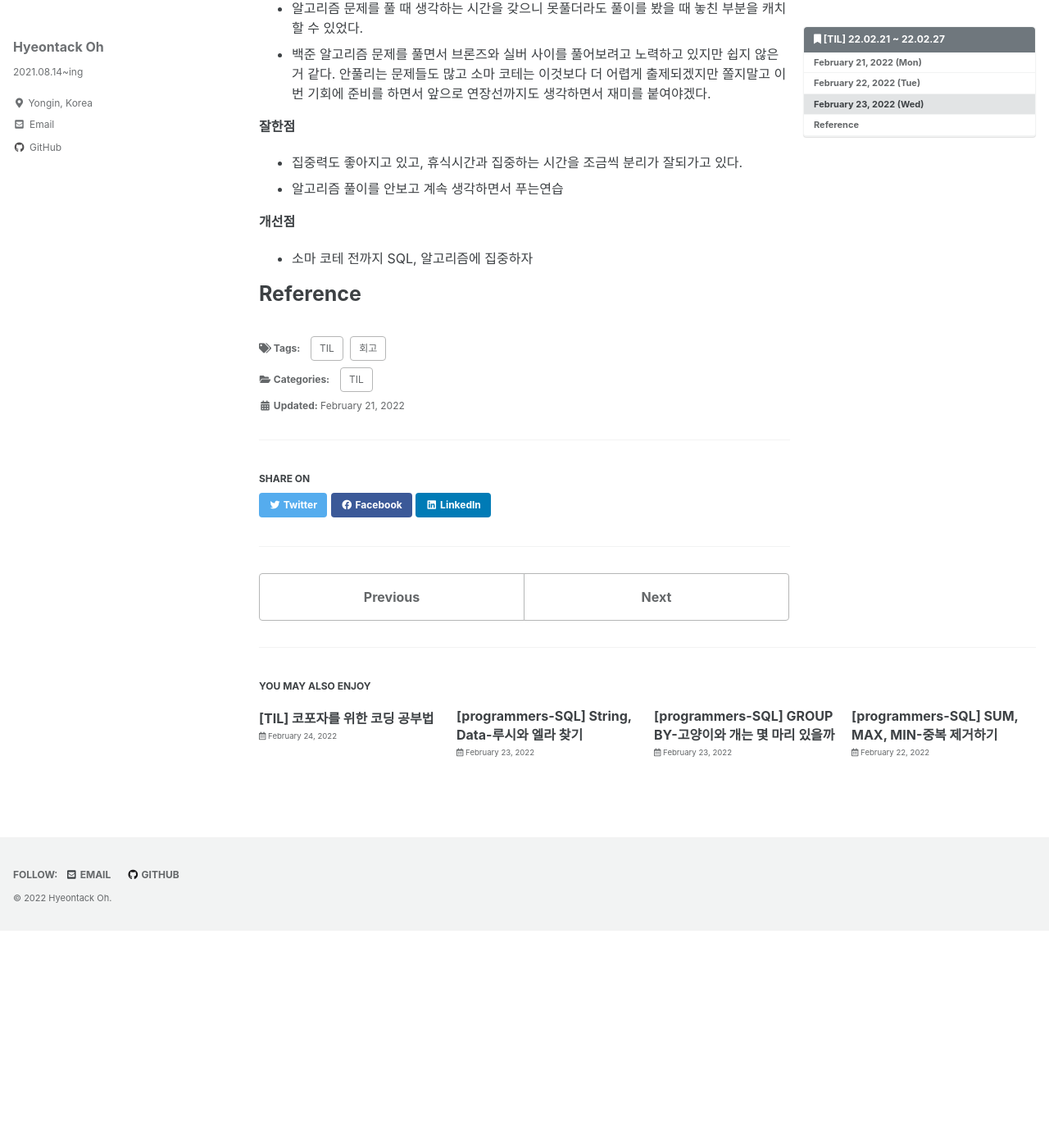
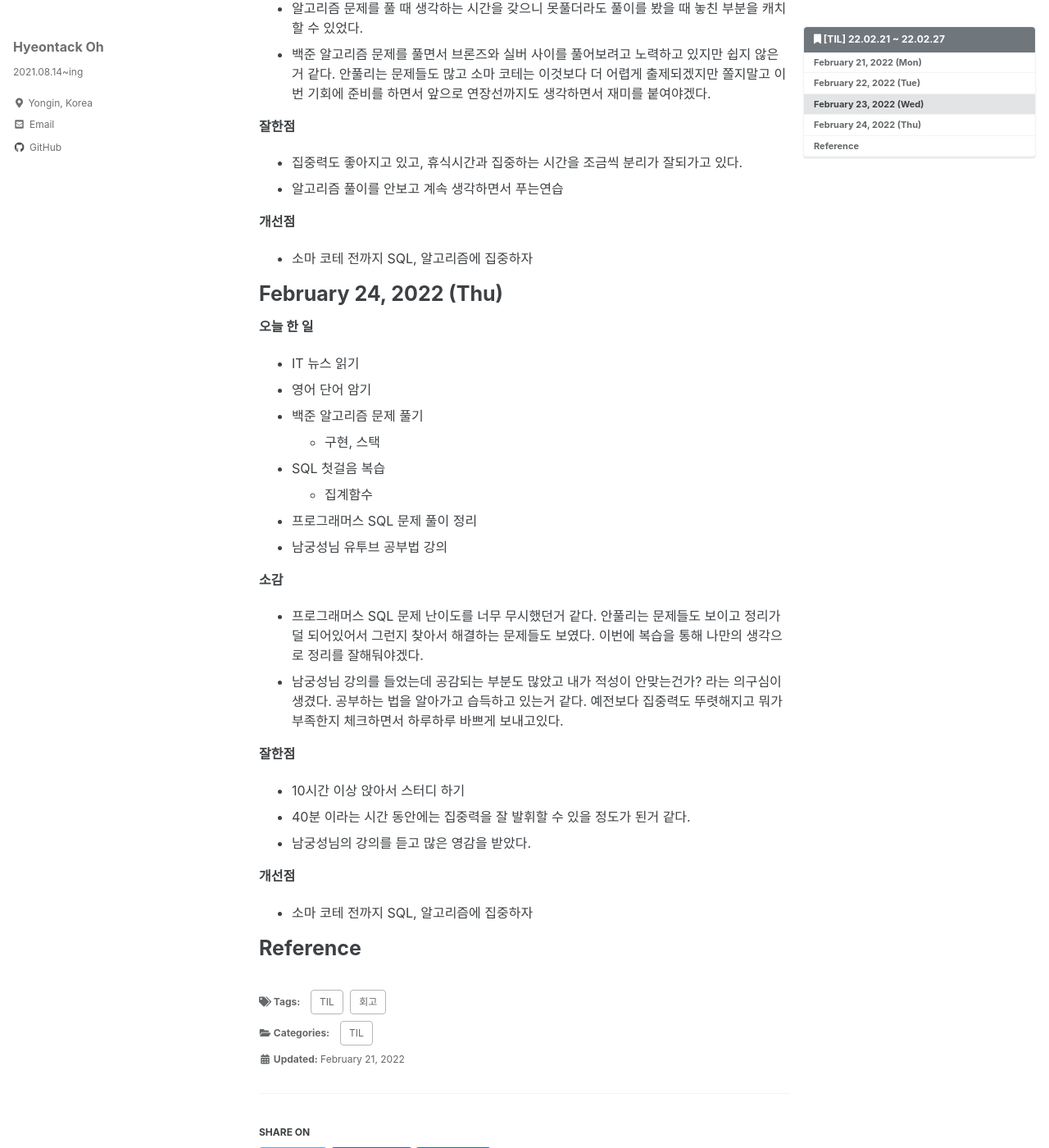
Before and after one commit to hyeontack5/hyeontack5.github.io, a Jekyll site: the page built from _posts/TIL/2022-02-21-[TIL] 22.02.21 ~ 22.02.27.md, in a window 1280 px wide and 1400 px high, scrolled down 1732 px. Shown: the whole window at 82% size. Built offline with Jekyll 4.4.1, drawn with Linux system fonts in a browser that asks for light colours; cached includes are drawn as plain includes; before the commit the page ends 2867 px from its top, so only the background shows below that.

Commit message:
Docs: 22.02.24 회고

```diff
--- a/_posts/TIL/2022-02-21-[TIL] 22.02.21 ~ 22.02.27.md
+++ b/_posts/TIL/2022-02-21-[TIL] 22.02.21 ~ 22.02.27.md
@@ -72,4 +72,28 @@ toc_icon: "bookmark"
 **개선점**
 - 소마 코테 전까지 SQL, 알고리즘에 집중하자
 
+# February 24, 2022 (Thu)
+
+**오늘 한 일**
+- IT 뉴스 읽기
+- 영어 단어 암기
+- 백준 알고리즘 문제 풀기
+  - 구현, 스택
+- SQL 첫걸음 복습
+  - 집계함수
+- 프로그래머스 SQL 문제 풀이 정리
+- 남궁성님 유투브 공부법 강의
+
+**소감**
+- 프로그래머스 SQL 문제 난이도를 너무 무시했던거 같다. 안풀리는 문제들도 보이고 정리가 덜 되어있어서 그런지 찾아서 해결하는 문제들도 보였다. 이번에 복습을 통해 나만의 생각으로 정리를 잘해둬야겠다.
+- 남궁성님 강의를 들었는데 공감되는 부분도 많았고 내가 적성이 안맞는건가? 라는 의구심이 생겼다. 공부하는 법을 알아가고 습득하고 있는거 같다. 예전보다 집중력도 뚜렷해지고 뭐가 부족한지 체크하면서 하루하루 바쁘게 보내고있다.
+
+**잘한점**
+- 10시간 이상 앉아서 스터디 하기
+- 40분 이라는 시간 동안에는 집중력을 잘 발휘할 수 있을 정도가 된거 같다.
+- 남궁성님의 강의를 듣고 많은 영감을 받았다.
+
+**개선점**
+- 소마 코테 전까지 SQL, 알고리즘에 집중하자
+
 # Reference
```
